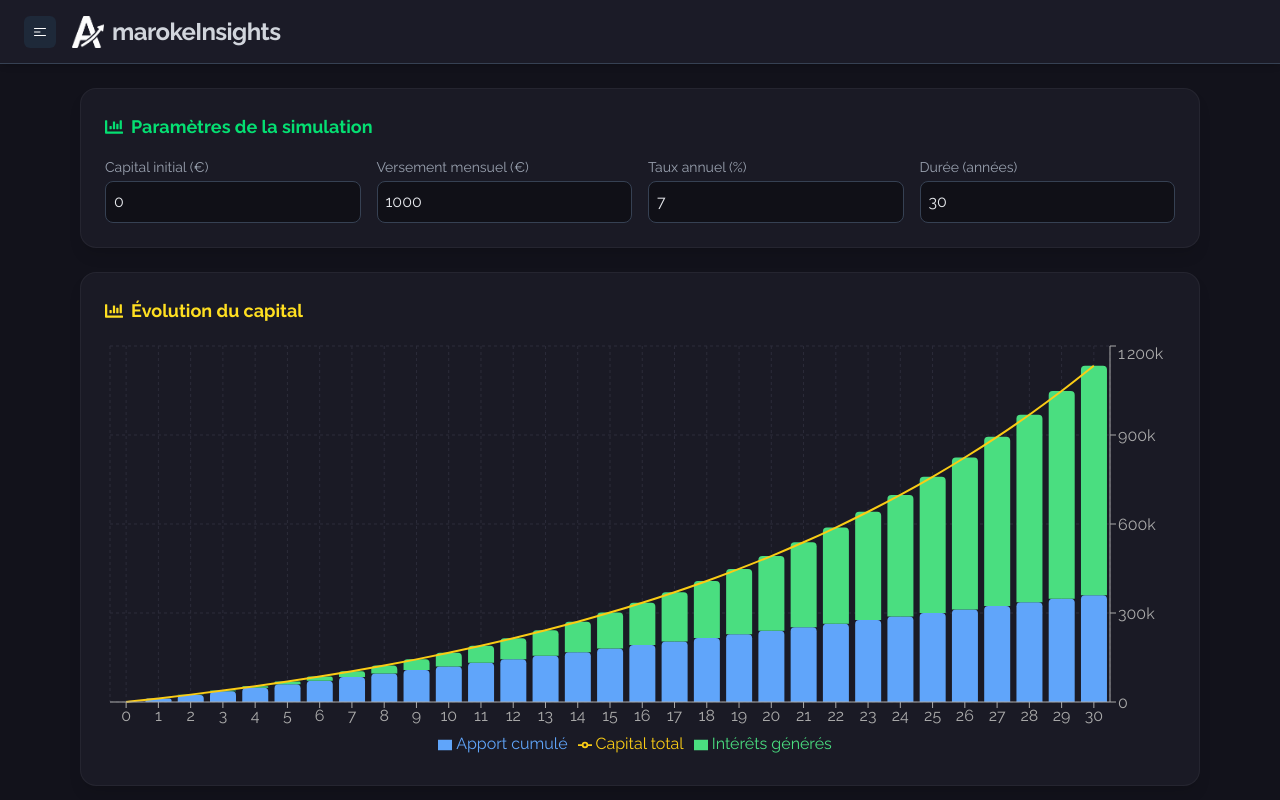
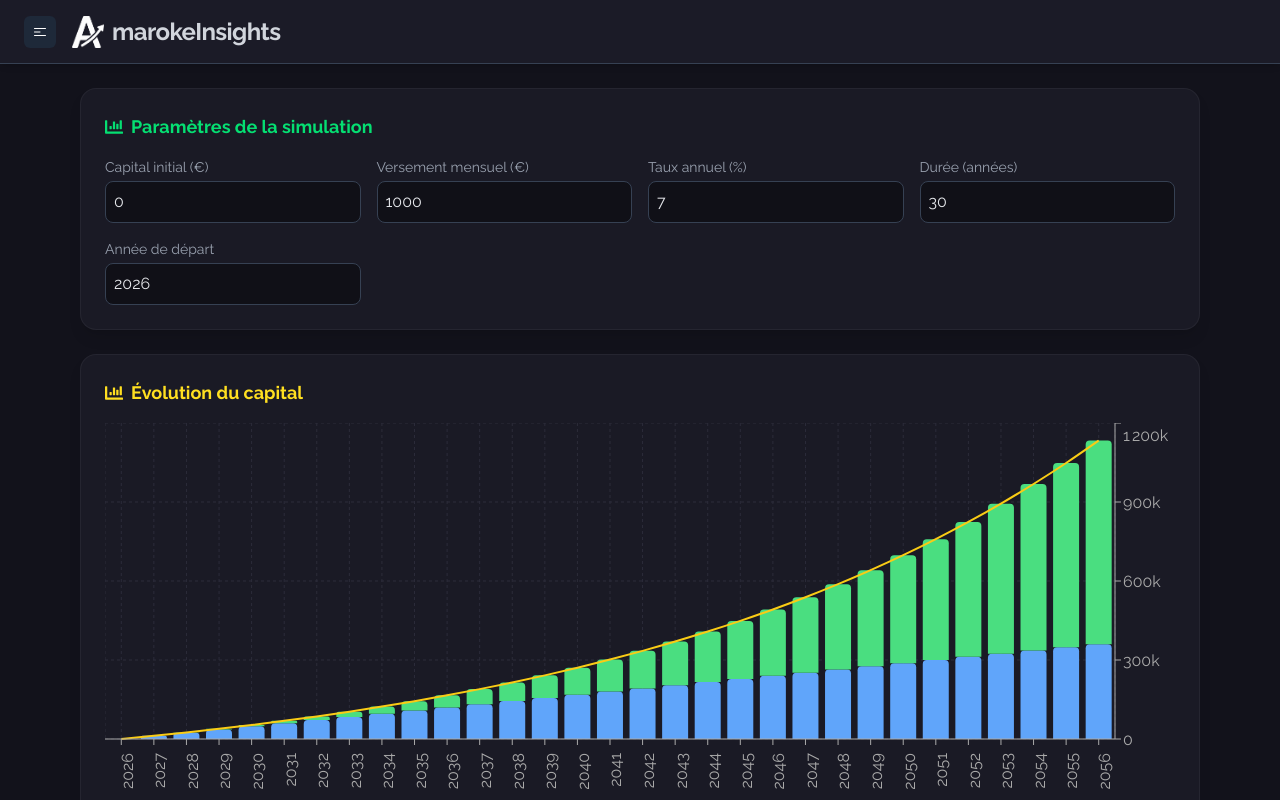
Before and after one commit to Amaroke/AmarokeInsights, a React (Vite) app: page /compound-interest in a window 1280 px wide. Built offline with nearby package versions, Linux system fonts and the light colour scheme.

Commit message:
feat: add startYear state and input field to CompoundInterest and LoanCalculator components; update FinanceChart to utilize startYear for axis labeling

```diff
--- a/src/components/FinanceChart.tsx
+++ b/src/components/FinanceChart.tsx
@@ -23,6 +23,7 @@ interface FinanceChartProps {
   line: ChartSeries;
   yAxisOrientation?: "left" | "right";
   height?: number;
+  startYear?: number;
 }
 
 const formatThousands = (v: number) =>
@@ -40,12 +41,23 @@ const FinanceChart: FC<FinanceChartProps> = ({
   line,
   yAxisOrientation = "left",
   height = 420,
+  startYear,
 }) => {
+  const base = Number.isFinite(startYear) ? (startYear as number) : 0;
+
   return (
     <ResponsiveContainer width="100%" height={height}>
-      <ComposedChart data={data}>
+      <ComposedChart data={data} margin={{ bottom: 24 }}>
         <CartesianGrid strokeDasharray="3 3" stroke="#2c2c3a" />
-        <XAxis dataKey={xKey} stroke="#aaa" />
+        <XAxis
+          dataKey={xKey}
+          stroke="#aaa"
+          height={56}
+          angle={-90}
+          textAnchor="end"
+          tickMargin={8}
+          tickFormatter={(v) => String(base + Number(v))}
+        />
         <YAxis
           stroke="#aaa"
           orientation={yAxisOrientation}
@@ -58,6 +70,7 @@ const FinanceChart: FC<FinanceChartProps> = ({
             borderRadius: "10px",
           }}
           formatter={formatEuro}
+          labelFormatter={(label) => `Année ${base + Number(label)}`}
         />
         <Legend />
         {bars.map((bar) => (
--- a/src/pages/CompoundInterest.tsx
+++ b/src/pages/CompoundInterest.tsx
@@ -11,6 +11,7 @@ const CompoundInterest: React.FC = () => {
   const [monthly, setMonthly] = useState(1000);
   const [rate, setRate] = useState(7);
   const [years, setYears] = useState(30);
+  const [startYear, setStartYear] = useState(new Date().getFullYear());
 
   const data = useMemo(
     () => computeCompoundInterest({ initial, monthly, rate, years }),
@@ -58,6 +59,13 @@ const CompoundInterest: React.FC = () => {
               max={100}
               focusClass="focus:border-green-400"
             />
+            <NumberField
+              label="Année de départ"
+              value={startYear}
+              onChange={setStartYear}
+              min={0}
+              focusClass="focus:border-green-400"
+            />
           </div>
         </div>
 
@@ -69,6 +77,7 @@ const CompoundInterest: React.FC = () => {
           <FinanceChart
             data={data}
             xKey="Année"
+            startYear={startYear}
             yAxisOrientation="right"
             bars={[
               { key: "Apport cumulé", color: "#60a5fa" },
--- a/src/pages/LoanCalculator.tsx
+++ b/src/pages/LoanCalculator.tsx
@@ -18,6 +18,7 @@ const LoanCalculator: React.FC = () => {
   const [years, setYears] = useState(20);
   const [rate, setRate] = useState(2);
   const [insurance, setInsurance] = useState(0);
+  const [startYear, setStartYear] = useState(new Date().getFullYear());
 
   const { monthlyPayment, totalPayment, data } = useMemo(
     () => computeLoan({ loanAmount, years, rate, insurance }),
@@ -66,6 +67,13 @@ const LoanCalculator: React.FC = () => {
               step={0.1}
               focusClass="focus:border-purple-400"
             />
+            <NumberField
+              label="Année de départ"
+              value={startYear}
+              onChange={setStartYear}
+              min={0}
+              focusClass="focus:border-purple-400"
+            />
           </div>
         </div>
 
@@ -84,6 +92,7 @@ const LoanCalculator: React.FC = () => {
           <FinanceChart
             data={data}
             xKey="Année"
+            startYear={startYear}
             bars={[
               { key: "Capital restant", color: "#9333ea" },
               { key: "Intérêts restants", color: "#f472b6" },
```
